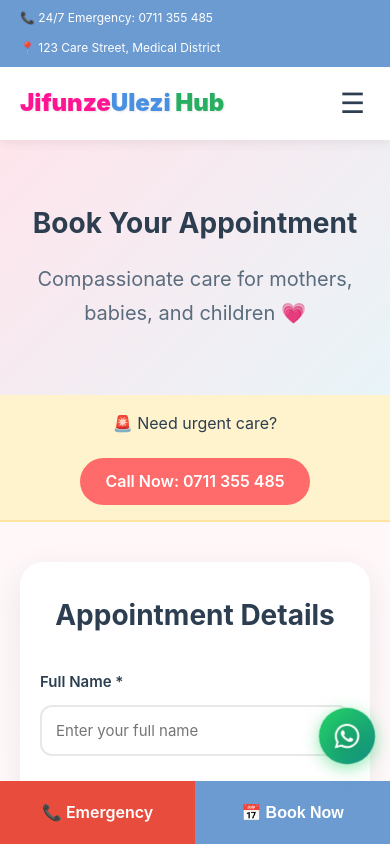
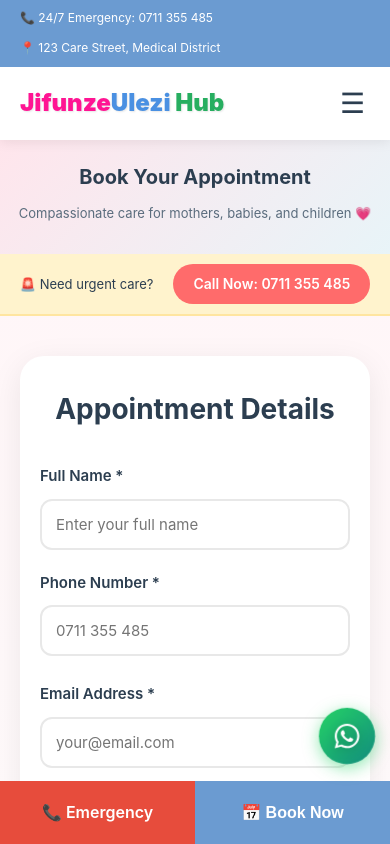
Before and after one commit to Rotz-kirwa/ulezi-hub, a React (Vite) app: page / in a window 390 px wide. Both pictures are taken after a click on the link "Book Appointment". Shown: the top 844 px of the page. Built offline with nearby package versions, Linux system fonts and the light colour scheme.

Commit message:
consultations

```diff
--- a/src/App.css
+++ b/src/App.css
@@ -2212,6 +2212,30 @@
     gap: 15px !important;
   }
 
+  .booking-hero {
+    padding: 20px 15px 15px;
+  }
+
+  .booking-hero h1 {
+    font-size: 20px;
+    margin-bottom: 8px;
+  }
+
+  .booking-hero p {
+    font-size: 13px;
+    margin-bottom: 15px;
+  }
+
+  .emergency-banner {
+    padding: 10px 15px;
+    font-size: 13px;
+  }
+
+  .emergency-call {
+    padding: 8px 20px;
+    font-size: 14px;
+  }
+
   .contact-form-section {
     padding: 30px 20px;
   }
```
